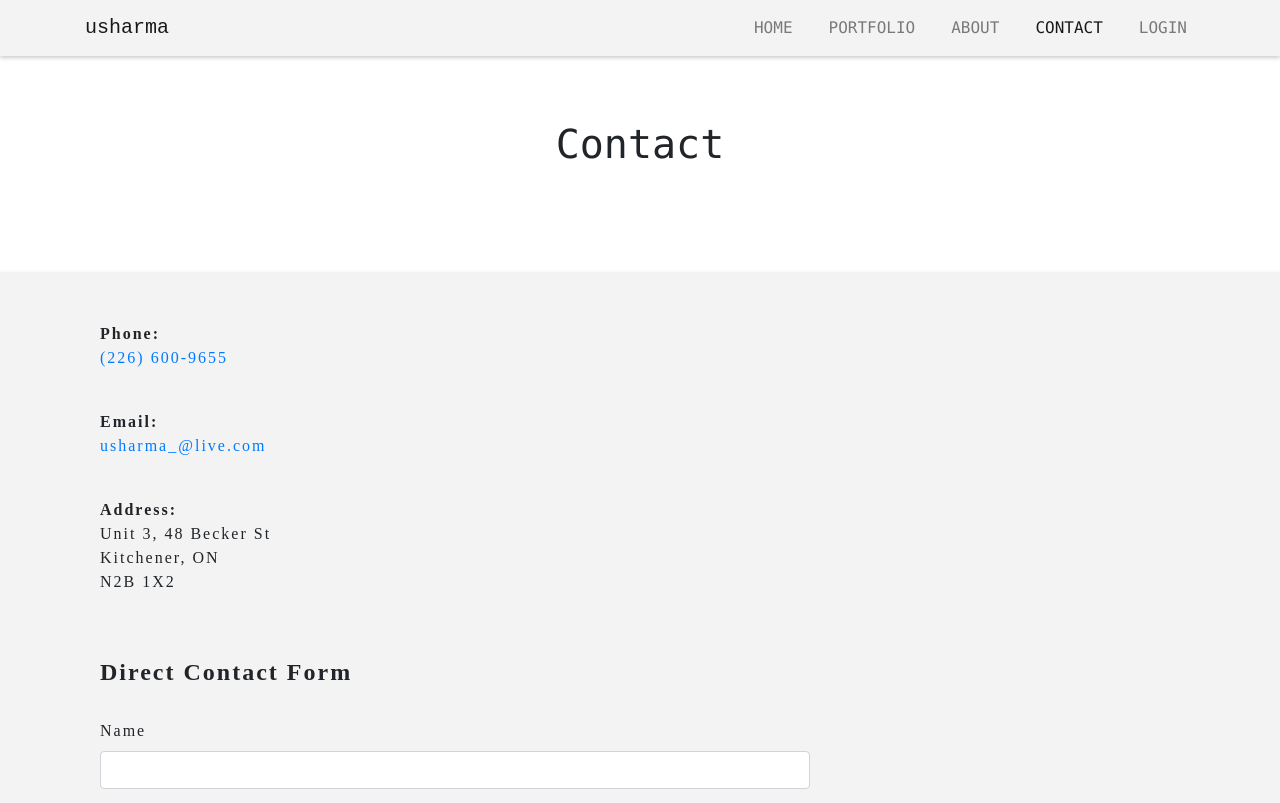
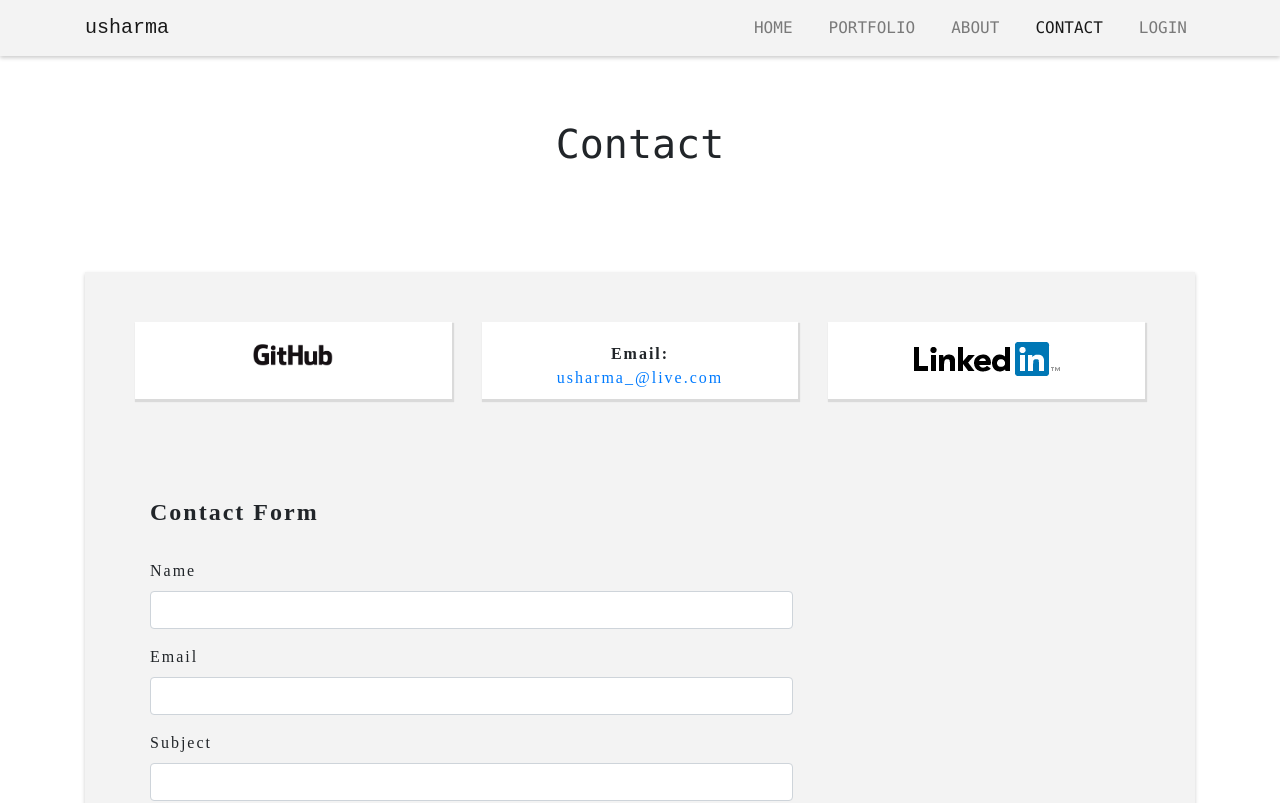
Before and after one commit to karshh/portfolio-angular, an Angular app: page /contact in a window 1280 px wide. Shown: the top 803 px of the page. Built offline with nearby package versions, Linux system fonts and the light colour scheme.

Commit message:
Added LinkedIn and Github img. TODO: Add email.

```diff
--- a/src/app/contact/contact.component.css
+++ b/src/app/contact/contact.component.css
@@ -8,7 +8,18 @@
 
 }
 
+.infoForm {
+	padding: 20px 30px 20px 30px;
+	background-color: white;
+	height: 60%;
+  	box-shadow: 1px 2px 1px 1px rgba(0, 0, 0, 0.1);
+}
+
 .btn-extra {
 	background-color: #272822;
 	color: #fff;
 }
+
+.brand {
+	width: 80px;
+}
--- a/src/app/contact/contact.component.html
+++ b/src/app/contact/contact.component.html
@@ -5,23 +5,41 @@
 
 	<app-title title="Contact"></app-title>
 
+
+	<div class="content">
+		<div class="row justify-content-center">
+			<div class="col-lg-4">
+				<div class="infoForm text-center">
+
+					<p><a href="https://github.com/karshh" title="https://github.com/karshh">
+					<img class="brand" src="../../assets/img/GitHub.png" alt=""></a> </p>
 				</div>
 
-<div class="row content">
-	<div class="container">
-		<div class="col-lg-4 col-md-4 col-sm-12">
-			<p> <strong>Phone:</strong> <br><a href="tel:+2266009655">(226) 600-9655</a> </p>
-			<br>
+			</div>
+			<div class="col-lg-4">
+				<div class="infoForm text-center">
+
 					<p> <strong>Email:</strong> <br><a href="mailto:usharma_@live.com">usharma_@live.com</a> </p>
 					<br>
-			<address><strong>Address:</strong> <br> Unit 3, 48 Becker St <br> Kitchener, ON <br> N2B 1X2 </address>
+				</div>
+			</div>
+			<div class="col-lg-4">
+
+				<div class="infoForm text-center">
+
+					<p><a class="brand" href="https://www.linkedin.com/in/karshsharma/"
+						title="https://www.linkedin.com/in/karshsharma/">
+							<img src="../../assets/img/LinkedIn.png" alt="">
+					</a></p>
+				</div>
+
+				<br>
+			</div>
+		</div>
 		<br><br>
 
-		</div>
-
 		<div class="col-lg-8 col-md-8 col-sm-12">
-			<div class="infoForm">
-				<h4><strong>Direct Contact Form</strong></h4>
+			<h4><strong>Contact Form</strong></h4>
 			<br>
 
 			<form #f="ngForm" (ngSubmit)="onSubmit(f.value)">
@@ -35,7 +53,5 @@
 
 			</form>
 		</div>
-
 	</div>
 </div>
-</div>
```
Also changed, not shown: src/assets/img/GitHub.png (added), src/assets/img/LinkedIn.png (added). Lines whose indentation alone changed are shown as unchanged.
